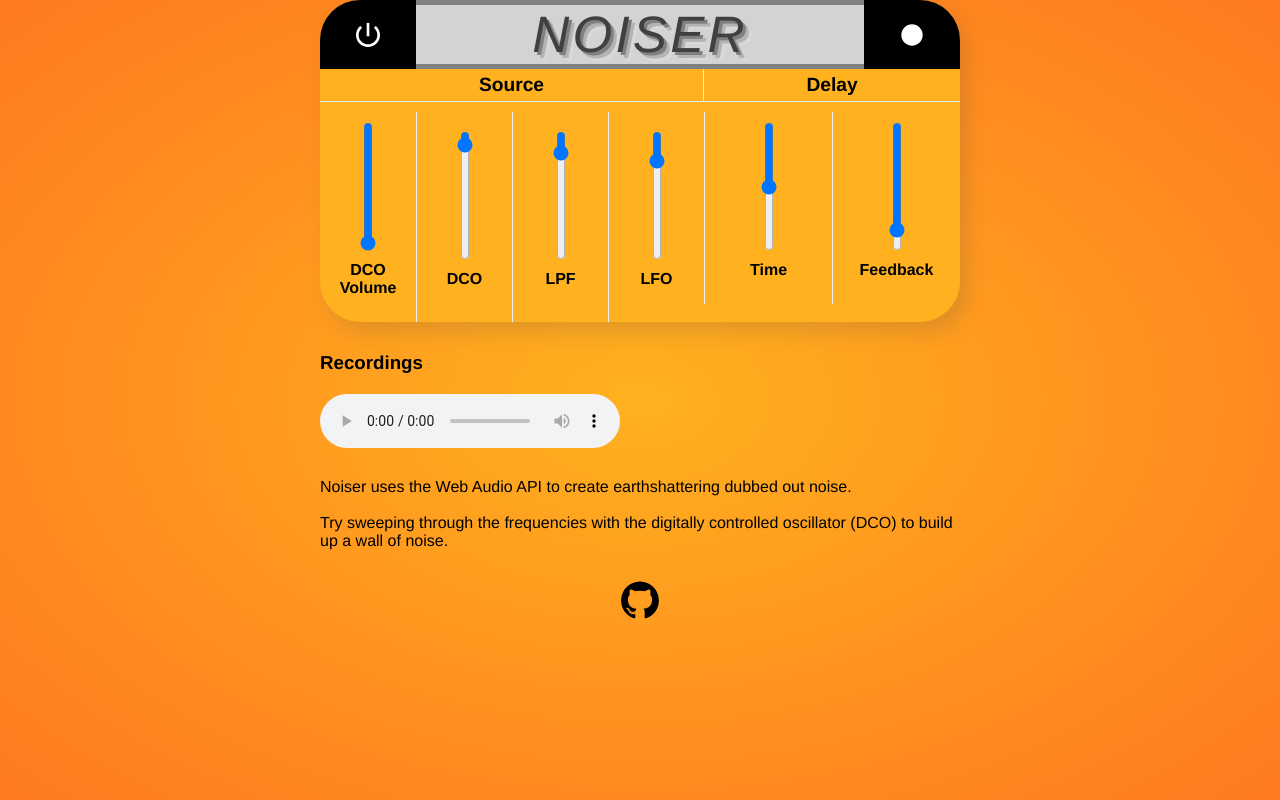
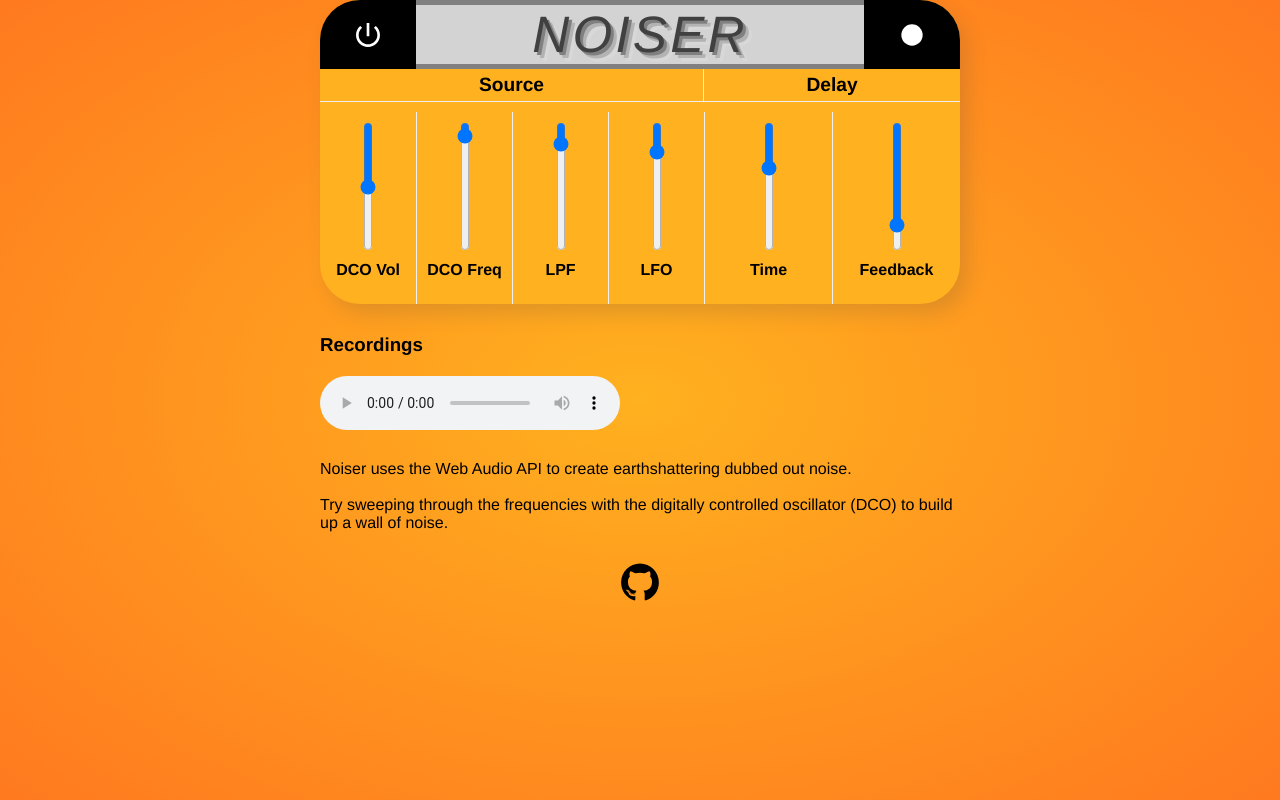
Before and after one commit to ianbaxter/noiser, a React (Create React App) app: page / in a window 1280 px wide. Built offline with nearby package versions, Linux system fonts and the light colour scheme.

Commit message:
update code
chnage from classes to hooks and create Control component

```diff
--- a/src/App.js
+++ b/src/App.js
@@ -1,41 +1,39 @@
-import React, { Component } from "react";
+import React, { useState, useEffect } from "react";
 import "./index.css";
 import Synth from "./synth";
+import Control from "./components/Control";
 
 let synth = new Synth();
 
-class App extends Component {
-  state = {
-    playing: false,
-    recording: false,
-  };
+const App = () => {
+  const [playing, setPlaying] = useState(false);
+  const [recording, setRecording] = useState(false);
 
-  // Initialise audio
-  componentDidMount() {
+  useEffect(() => {
     synth.init();
-  }
+  }, []);
 
-  startSynth = (playing) => {
+  const startSynth = (playing) => {
     if (playing) {
       synth.stop();
-      this.setState({ playing: false });
+      setPlaying(false);
     } else {
       synth.start();
-      this.setState({ playing: true });
+      setPlaying(true);
     }
   };
 
-  toggleRecording = (recording) => {
+  const toggleRecording = (recording) => {
     if (!recording) {
       synth.startRecording();
-      this.setState({ recording: true });
+      setRecording(true);
     } else {
       synth.stopRecording();
-      this.setState({ recording: false });
+      setRecording(false);
     }
   };
 
-  handleChange({ target }) {
+  const handleChange = ({ target }) => {
     switch (target.name) {
       case "freq":
         synth.changeFreq(target.value);
@@ -58,9 +56,8 @@ class App extends Component {
       default:
         console.log("Default case");
     }
-  }
+  };
 
-  render() {
   return (
     <div className="app">
       <div className="app-container">
@@ -69,11 +66,11 @@ class App extends Component {
             <div className="top-panel">
               <button
                 className="btn btn__on"
-                  onClick={() => this.startSynth(this.state.playing)}
+                onClick={() => startSynth(playing)}
               >
                 <svg
                   viewBox="0 0 24 24"
-                    fill={this.state.playing ? "red" : "white"}
+                  fill={playing ? "red" : "white"}
                   width="32px"
                   height="32px"
                 >
@@ -84,10 +81,10 @@ class App extends Component {
               <h1>NOISER</h1>
               <button
                 className="btn btn__record"
-                  onClick={() => this.toggleRecording(this.state.recording)}
-                  name={this.state.recording ? "stop" : "record"}
+                onClick={() => toggleRecording(recording)}
+                name={recording ? "stop" : "record"}
               >
-                  {this.state.recording ? (
+                {recording ? (
                   <svg
                     viewBox="0 0 24 24"
                     fill="red"
@@ -108,9 +105,6 @@ class App extends Component {
                     <circle cx="12" cy="12" r="8" />
                   </svg>
                 )}
-                  {/* <div
-                    className={this.state.recording ? "square" : "circle"}
-                  ></div> */}
               </button>
             </div>
             <div className="main-panel">
@@ -122,57 +116,45 @@ class App extends Component {
                   Source
                 </label>
                 <div name="source-module" className="controls">
-                    <div className="control control__source">
-                      <input
-                        type="range"
-                        orient="vertical"
+                  <Control
                     name="amp"
                     min="0"
                     max="1"
                     step="0.01"
-                        onInput={this.handleChange}
+                    label="DCO Vol"
+                    handleChange={handleChange}
+                    controlStyle="control__source"
                   />
-                      <label htmlFor="amp">DCO Volume</label>
-                    </div>
-                    <div className="control control__source">
-                      <input
-                        type="range"
-                        orient="vertical"
+                  <Control
                     name="freq"
-                        defaultValue="440"
                     min="10"
                     max="8000"
                     step="1"
-                        onInput={this.handleChange}
+                    label="DCO Freq"
+                    handleChange={handleChange}
+                    controlStyle="control__source"
+                    defultValue="440"
                   />
-                      <label htmlFor="freq">DCO</label>
-                    </div>
-                    <div className="control control__source">
-                      <input
-                        type="range"
-                        orient="vertical"
-                        name="filter-freq"
-                        defaultValue="1000"
+                  <Control
+                    name="lpf-freq"
                     min="20"
                     max="8000"
                     step="1"
-                        onInput={this.handleChange}
+                    label="LPF"
+                    handleChange={handleChange}
+                    controlStyle="control__source"
+                    defultValue="1000"
                   />
-                      <label htmlFor="filter-freq">LPF</label>
-                    </div>
-                    <div className="control control__source">
-                      <input
-                        type="range"
-                        orient="vertical"
+                  <Control
                     name="lfo"
-                        defaultValue="20"
                     min="1"
                     max="100"
                     step="1"
-                        onInput={this.handleChange}
+                    label="LFO"
+                    handleChange={handleChange}
+                    controlStyle="control__source"
+                    defultValue="20"
                   />
-                      <label htmlFor="lfo">LFO</label>
-                    </div>
                 </div>
               </div>
               <div className="module module__delay">
@@ -180,32 +162,26 @@ class App extends Component {
                   Delay
                 </label>
                 <div name="delay-module" className="controls">
-                    <div className="control control__delay">
-                      <input
-                        type="range"
-                        orient="vertical"
+                  <Control
                     name="delay-time"
-                        defaultValue="0.5"
                     min="0"
-                        max="1"
+                    max="1.5"
                     step="0.05"
-                        onInput={this.handleChange}
+                    label="Time"
+                    handleChange={handleChange}
+                    controlStyle="control__delay"
+                    defultValue="0.5"
                   />
-                      <label htmlFor="delay-time">Time</label>
-                    </div>
-                    <div className="control control__delay">
-                      <input
-                        type="range"
-                        orient="vertical"
+                  <Control
                     name="delay-feedback"
-                        defaultValue="0.8"
                     min="0"
-                        max="0.9"
+                    max="0.95"
                     step="0.1"
-                        onInput={this.handleChange}
+                    label="Feedback"
+                    handleChange={handleChange}
+                    controlStyle="control__delay"
+                    defultValue="0.8"
                   />
-                      <label htmlFor="delay-feedback">Feedback</label>
-                    </div>
                 </div>
               </div>
             </div>
@@ -242,7 +218,6 @@ class App extends Component {
       </div>
     </div>
   );
-  }
-}
+};
 
 export default App;
--- /dev/null
+++ b/src/components/Control.js
@@ -0,0 +1,30 @@
+import React from "react";
+
+const Control = ({
+  name,
+  min,
+  max,
+  step,
+  label,
+  handleChange,
+  controlStyle,
+  defultValue,
+}) => {
+  return (
+    <div className={"control " + controlStyle}>
+      <input
+        type="range"
+        orient="vertical"
+        name={name}
+        min={min}
+        max={max}
+        step={step}
+        onInput={handleChange}
+        defaultValue={defultValue}
+      />
+      <label htmlFor={name}>{label}</label>
+    </div>
+  );
+};
+
+export default Control;
--- a/src/index.css
+++ b/src/index.css
@@ -151,27 +151,13 @@ h1 {
           align-items: center;
   font-size: 0.7rem;
   padding: 10px 0 25px 0;
+  border-style: groove;
+  border-width: 0 0 0 1px;
 }
 
 .control label {
   margin-top: 10px;
   font-weight: 600;
-}
-
-.control input[type="range"][orient="vertical"] {
-  -webkit-writing-mode: vertical-lr;
-      -ms-writing-mode: tb-lr;
-          writing-mode: vertical-lr;
-  -webkit-appearance: slider-vertical;
-     -moz-appearance: slider-vertical;
-          appearance: slider-vertical;
-  cursor: pointer;
-  width: 20px;
-}
-
-.control {
-  border-style: groove;
-  border-width: 0 0 0 1px;
 }
 
 .control__source {
@@ -184,6 +170,17 @@ h1 {
 
 .control__delay {
   width: 50%;
+}
+
+input[type="range"][orient="vertical"] {
+  -webkit-writing-mode: vertical-lr;
+      -ms-writing-mode: tb-lr;
+          writing-mode: vertical-lr;
+  -webkit-appearance: slider-vertical;
+     -moz-appearance: slider-vertical;
+          appearance: slider-vertical;
+  cursor: pointer;
+  width: 20px;
 }
 
 #info-section {
--- a/src/index.scss
+++ b/src/index.scss
@@ -110,21 +110,12 @@ h1 {
   align-items: center;
   font-size: 0.7rem;
   padding: 10px 0 25px 0;
+  border-style: groove;
+  border-width: 0 0 0 1px;
   label {
     margin-top: 10px;
     font-weight: 600;
   }
-  input[type="range"][orient="vertical"] {
-    writing-mode: vertical-lr;
-    appearance: slider-vertical;
-    cursor: pointer;
-    width: 20px;
-  }
-}
-
-.control {
-  border-style: groove;
-  border-width: 0 0 0 1px;
 }
 
 .control__source {
@@ -137,6 +128,13 @@ h1 {
 
 .control__delay {
   width: 50%;
+}
+
+input[type="range"][orient="vertical"] {
+  writing-mode: vertical-lr;
+  appearance: slider-vertical;
+  cursor: pointer;
+  width: 20px;
 }
 
 #info-section {
```
Also changed, not shown: 1 other file (tests, documents, lock files or other folders). Lines whose indentation alone changed are shown as unchanged.
